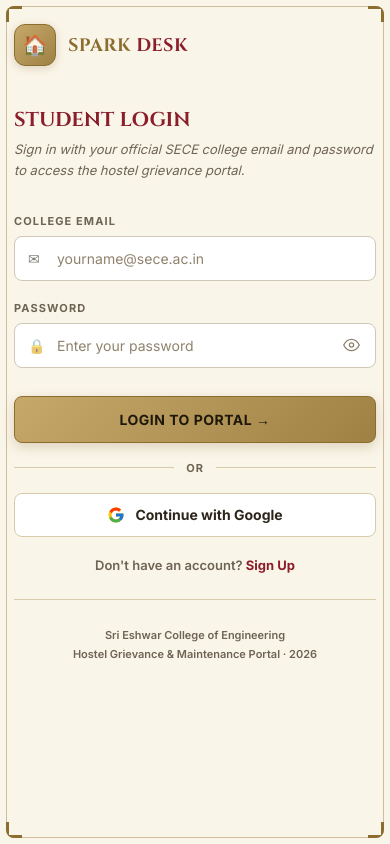
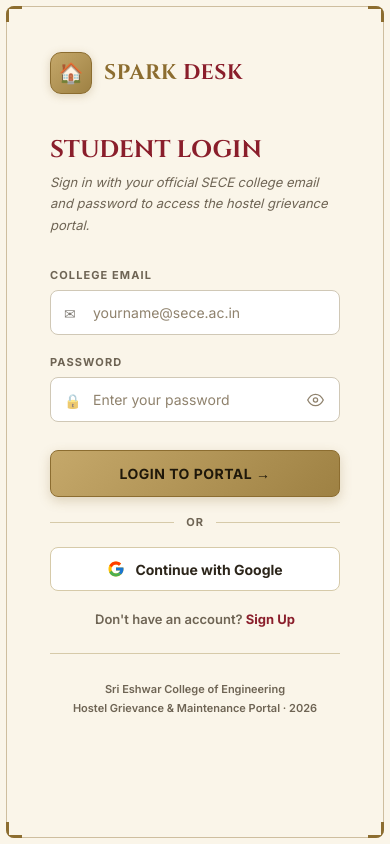
Before and after one commit to Ragul-20/Spark_desk, a Flask app: page / in a window 390 px wide. Run offline with Flask 3, Linux system fonts and the light colour scheme.

Commit message:
Update login.html

```diff
--- a/templates/login.html
+++ b/templates/login.html
@@ -274,23 +274,6 @@
       .left-overlay .head-text p { display: none; }
       .brand { margin-bottom: 24px; }
       .right-content { padding: 36px 40px; }
-    }
-
-    /* ===== MOBILE RESPONSIVE ===== */
-    @media (max-width: 860px) {
-      body { height: auto; min-height: 100vh; overflow: auto; }
-      .right { height: auto; min-height: 100vh; }
-      .right-scroll-container { height: auto; min-height: 100vh; }
-    }
-    @media (max-width: 640px) {
-      .right-content { padding: 32px 20px; }
-      .brand-name { font-size: 18px; }
-      .form-head h2 { font-size: 20px; }
-      .row { flex-direction: column; gap: 0; }
-    }
-    @media (max-width: 400px) {
-      .right-content { padding: 24px 14px; }
-      .top-logo img { height: 32px; }
     }
   </style>
 </head>
```
